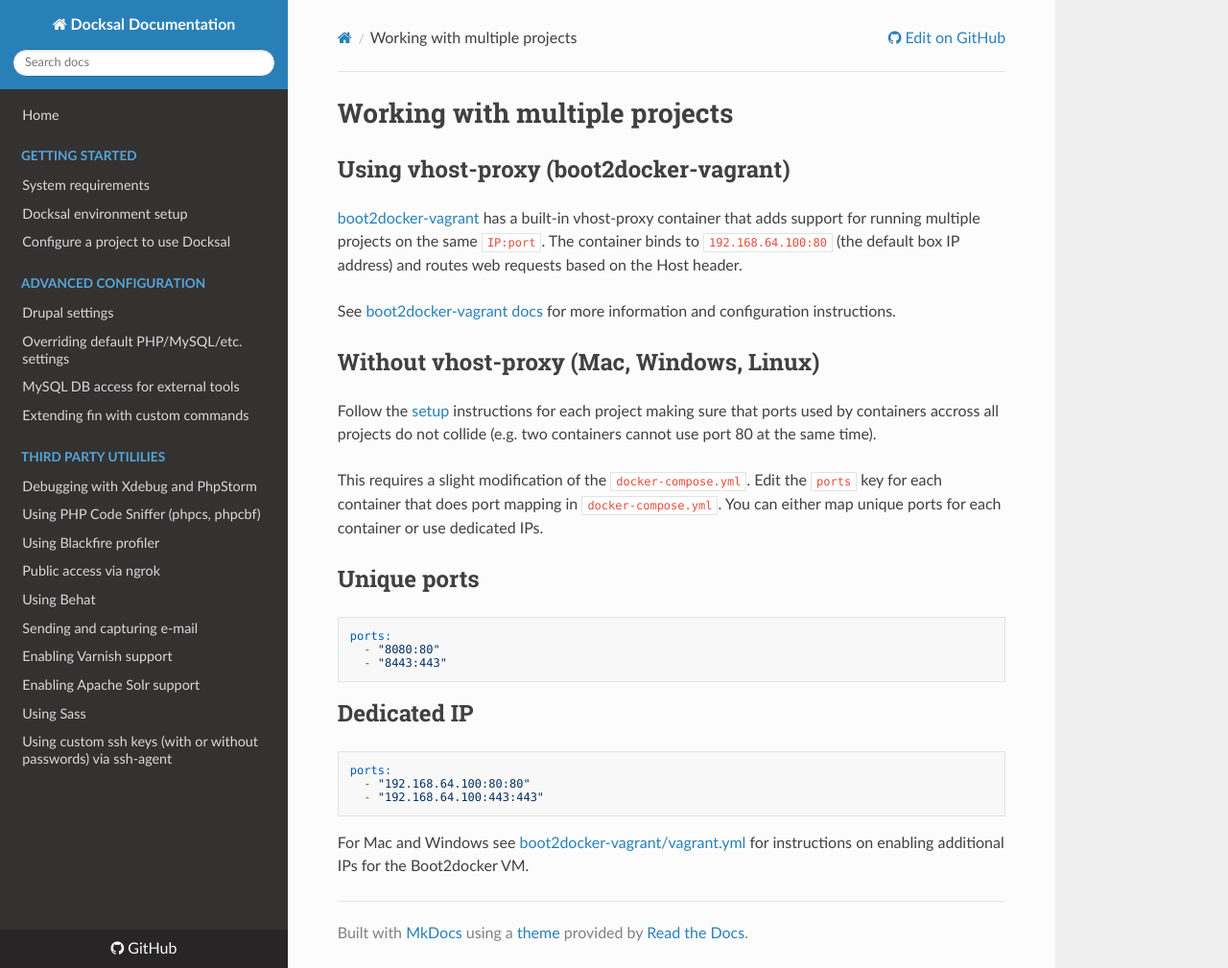
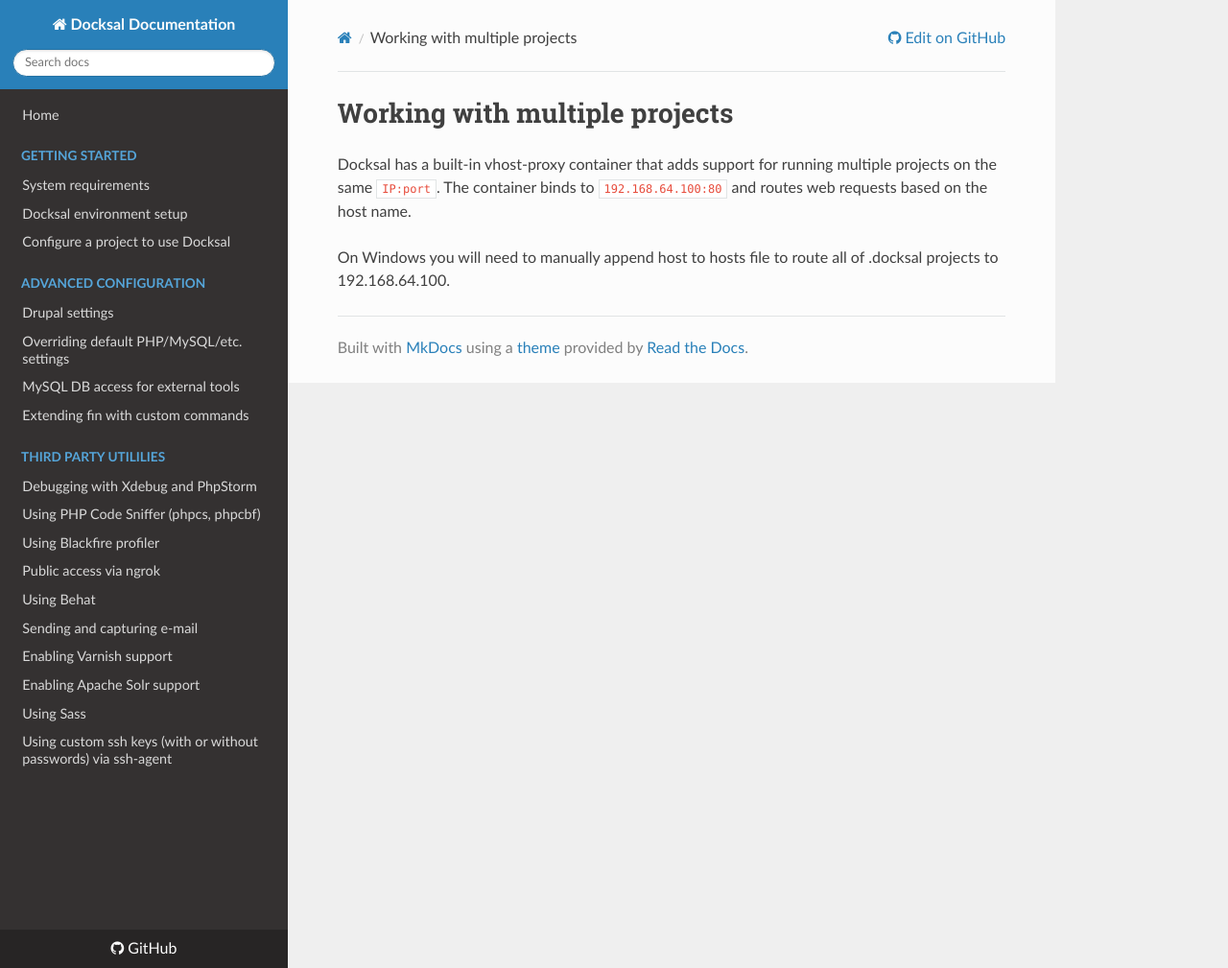
Before and after one commit to docksal/docksal, an MkDocs documentation site: the page built from docs/multiple-projects.md, in a window 1280 px wide and 1009 px high. Shown: the whole window at 96% size. Built offline with MkDocs 1.6.1, drawn with Linux system fonts in a browser that asks for light colours; nearby versions of some CDN libraries; old or Windows-style settings are respelled for this version of MkDocs.

Commit message:
Update multiple-projects doc

````diff
--- a/docs/multiple-projects.md
+++ b/docs/multiple-projects.md
@@ -1,34 +1,5 @@
 # Working with multiple projects
 
-## Using vhost-proxy (boot2docker-vagrant)
+Docksal has a built-in vhost-proxy container that adds support for running multiple projects on the same `IP:port`. The container binds to `192.168.64.100:80` and routes web requests based on the host name.
 
-[boot2docker-vagrant](https://github.com/blinkreaction/boot2docker-vagrant) has a built-in vhost-proxy container that adds support for running multiple projects on the same `IP:port`. The container binds to `192.168.64.100:80` (the default box IP address) and routes web requests based on the Host header.
-
-See [boot2docker-vagrant docs](https://github.com/blinkreaction/boot2docker-vagrant/blob/develop/docs/networking.md#vhost-proxy) for more information and configuration instructions.
-
-
-## Without vhost-proxy (Mac, Windows, Linux)
-
-Follow the [setup](env-setup.md) instructions for each project making sure that ports used by containers accross all projects do not collide (e.g. two containers cannot use port 80 at the same time).
-
-This requires a slight modification of the `docker-compose.yml`.
-Edit the `ports` key for each container that does port mapping in `docker-compose.yml`.
-You can either map unique ports for each container or use dedicated IPs.
-
-## Unique ports
-
-```yml
-ports:
-  - "8080:80"
-  - "8443:443"
-```
-
-## Dedicated IP
-
-```yml
-ports:
-  - "192.168.64.100:80:80"
-  - "192.168.64.100:443:443"
-```
-
-For Mac and Windows see [boot2docker-vagrant/vagrant.yml](https://github.com/blinkreaction/boot2docker-vagrant/blob/master/vagrant.yml) for instructions on enabling additional IPs for the Boot2docker VM.
+On Windows you will need to manually append host to hosts file to route all of .docksal projects to 192.168.64.100.
````
